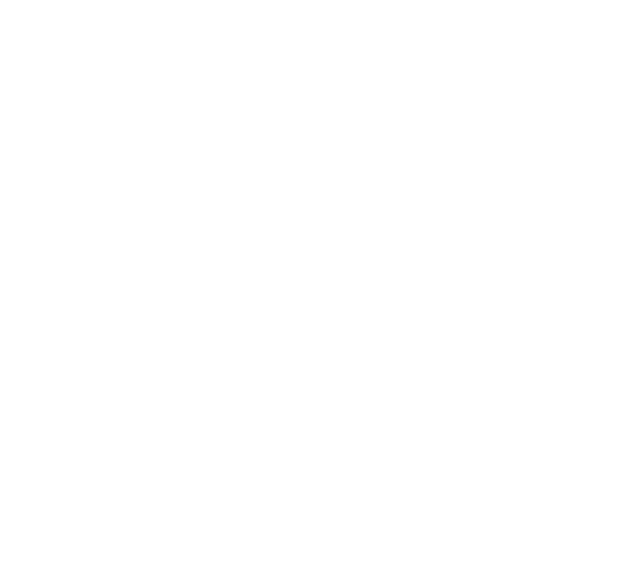
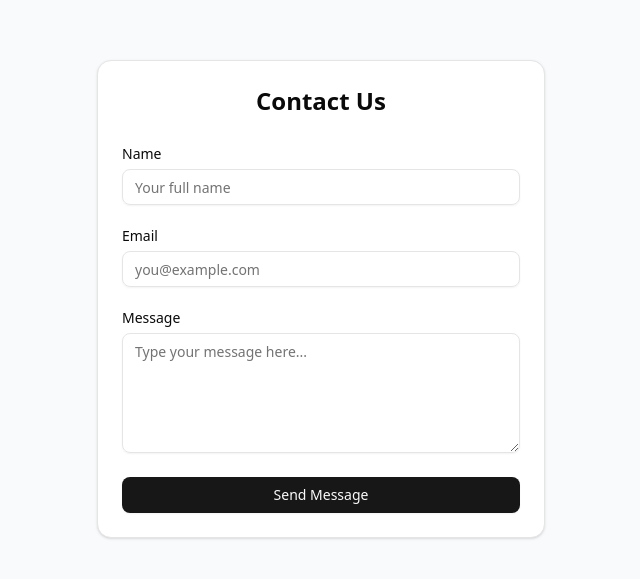
Before and after one commit to prakhar362/HangoutRoom, a React (Vite) app in the folder frontend/: page /contactUs in a window 1280 px wide. Before the commit this address had no page. Shown: the part 133-712 px from the top of the page, without its empty margins (319-959 px from the left). Built offline with nearby package versions, Linux system fonts and the light colour scheme.

Commit message:
contact us added

```diff
--- a/frontend/src/App.jsx
+++ b/frontend/src/App.jsx
@@ -4,6 +4,7 @@
 import LandingPage from './Pages/Landing/LandingPage';
 import AuthPage from './Pages/Auth/AuthPage';
 import Homepage from './Pages/Dashboard/Homepage';
+import ContactForm from './Pages/Dashboard/ContactForm';
 
 function App() {
 
@@ -16,6 +17,7 @@
     <Route exact path="/auth" element={<AuthPage />} />
     {/**Try to add auth or protected routes for home page onwards */}
     <Route exact path="/home" element={<Homepage />} />
+    <Route exact path="/contactUs" element={<ContactForm />} />
 
     </Routes>
     </BrowserRouter>
--- /dev/null
+++ b/frontend/src/Pages/Dashboard/ContactForm.jsx
@@ -0,0 +1,99 @@
+import React, { useState } from "react"
+import { Button } from "@/components/ui/button"
+import { Input } from "@/components/ui/input"
+import { Textarea } from "@/components/ui/textarea"
+import { Label } from "@/components/ui/label"
+import { Card, CardContent, CardHeader, CardTitle } from "@/components/ui/card"
+import { toast } from "sonner"
+
+function ContactForm() {
+  const [form, setForm] = useState({ name: "", email: "", message: "" })
+  const [loading, setLoading] = useState(false)
+
+  const handleChange = (e) => {
+    const { name, value } = e.target
+    setForm({ ...form, [name]: value })
+  }
+
+  const handleSubmit = async (e) => {
+    e.preventDefault()
+    setLoading(true)
+
+    if (!form.name || !form.email || !form.message) {
+      toast.error("Please fill out all fields")
+      setLoading(false)
+      return
+    }
+
+    try {
+      // Add your form submission logic here
+      await new Promise(resolve => setTimeout(resolve, 1000)) // Simulated API call
+      toast.success("Message sent successfully!")
+      setForm({ name: "", email: "", message: "" })
+    } catch (error) {
+      toast.error("Failed to send message. Please try again.")
+    } finally {
+      setLoading(false)
+    }
+  }
+
+  return (
+    <div className="min-h-screen flex items-center justify-center p-4 bg-gray-50">
+      <Card className="w-full max-w-md">
+        <CardHeader>
+          <CardTitle className="text-2xl text-center">Contact Us</CardTitle>
+        </CardHeader>
+        <CardContent>
+          <form onSubmit={handleSubmit} className="space-y-6">
+            <div className="space-y-2">
+              <Label htmlFor="name">Name</Label>
+              <Input
+                id="name"
+                name="name"
+                value={form.name}
+                onChange={handleChange}
+                placeholder="Your full name"
+                className="w-full"
+              />
+            </div>
+
+            <div className="space-y-2">
+              <Label htmlFor="email">Email</Label>
+              <Input
+                id="email"
+                name="email"
+                type="email"
+                value={form.email}
+                onChange={handleChange}
+                placeholder="you@example.com"
+                className="w-full"
+              />
+            </div>
+
+            <div className="space-y-2">
+              <Label htmlFor="message">Message</Label>
+              <Textarea
+                id="message"
+                name="message"
+                value={form.message}
+                onChange={handleChange}
+                placeholder="Type your message here..."
+                className="min-h-[120px]"
+              />
+            </div>
+
+            <Button
+              type="submit"
+              className="w-full"
+              disabled={loading}
+            >
+              {loading ? "Sending..." : "Send Message"}
+            </Button>
+          </form>
+        </CardContent>
+      </Card>
+    </div>
+  )
+}
+
+export default ContactForm
--- a/frontend/src/Pages/Dashboard/Homepage.jsx
+++ b/frontend/src/Pages/Dashboard/Homepage.jsx
@@ -8,7 +8,7 @@
       <main className="ml-0 p-6 pt-20">
         {children}
       </main>
-      Conent
+      Content
     </div>
   )
 }
--- a/frontend/src/components/Sidebar.jsx
+++ b/frontend/src/components/Sidebar.jsx
@@ -77,6 +77,14 @@
                 <Settings className="h-5 w-5" />
                 Settings
               </Button>
+              <Button
+                variant="ghost"
+                className="w-full justify-start gap-2"
+                onClick={() => handleNavigation('/contactUs')}
+              >
+                <Settings className="h-5 w-5" />
+                Contact Form
+              </Button>
             </div>
           </nav>
 
--- /dev/null
+++ b/frontend/src/components/ui/textarea.jsx
@@ -0,0 +1,20 @@
+import * as React from "react"
+
+import { cn } from "@/lib/utils"
+
+function Textarea({
+  className,
+  ...props
+}) {
+  return (
+    (<textarea
+      data-slot="textarea"
+      className={cn(
+        "border-input placeholder:text-muted-foreground focus-visible:border-ring focus-visible:ring-ring/50 aria-invalid:ring-destructive/20 dark:aria-invalid:ring-destructive/40 aria-invalid:border-destructive dark:bg-input/30 flex field-sizing-content min-h-16 w-full rounded-md border bg-transparent px-3 py-2 text-base shadow-xs transition-[color,box-shadow] outline-none focus-visible:ring-[3px] disabled:cursor-not-allowed disabled:opacity-50 md:text-sm",
+        className
+      )}
+      {...props} />)
+  );
+}
+
+export { Textarea }
```
